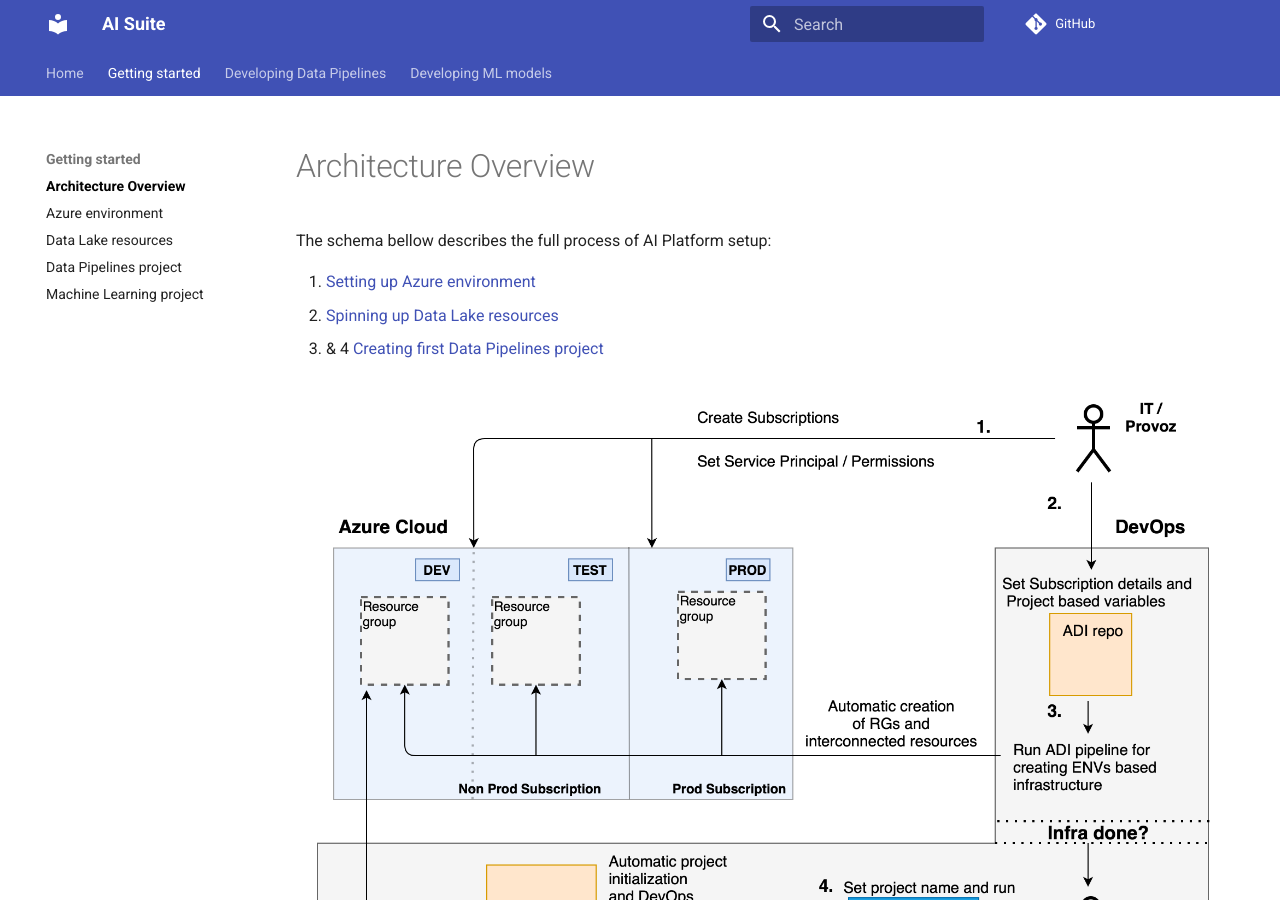
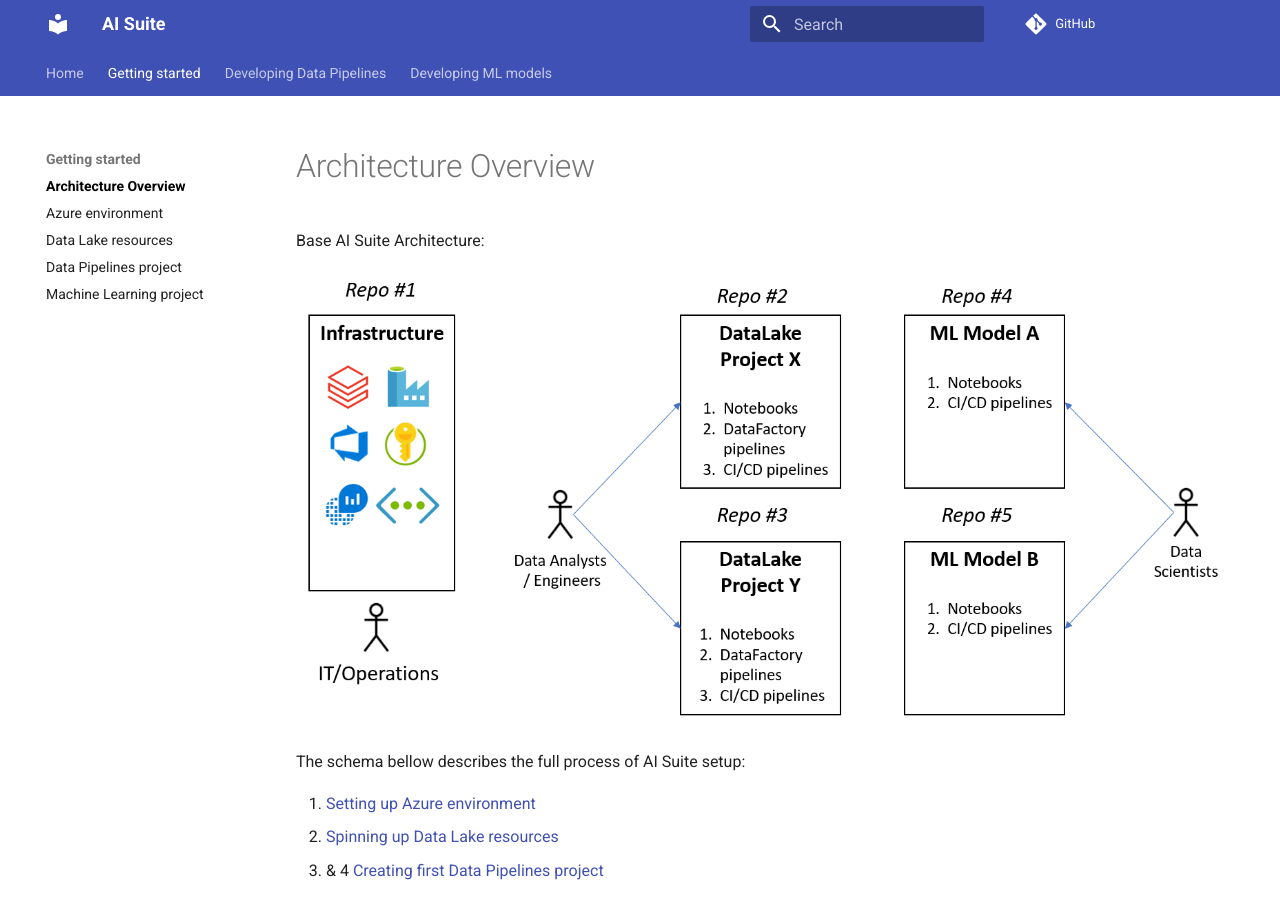
Before and after one commit to daipe-ai/platform-docs, an MkDocs documentation site: the page built from docs/getting-started/index.md, in a window 1280 px wide and 900 px high. Built offline with MkDocs 1.6.1 and Material for MkDocs 9.7.7, drawn with Linux system fonts in a browser that asks for light colours; comment, search, counter and statistics services are not loaded.

Commit message:
Architecture overview from PowerPoint added

```diff
--- a/docs/getting-started/index.md
+++ b/docs/getting-started/index.md
@@ -1,6 +1,10 @@
 # Architecture Overview
 
-The schema bellow describes the full process of AI Platform setup:
+Base AI Suite Architecture:
+
+![](../images/architecture_overview.png)
+
+The schema bellow describes the full process of AI Suite setup:
 
 1. [Setting up Azure environment](./azure-setup.md)
 1. [Spinning up Data Lake resources](datalake-resources-setup.md)
```
Also changed, not shown: docs/images/architecture_overview.png (added).
